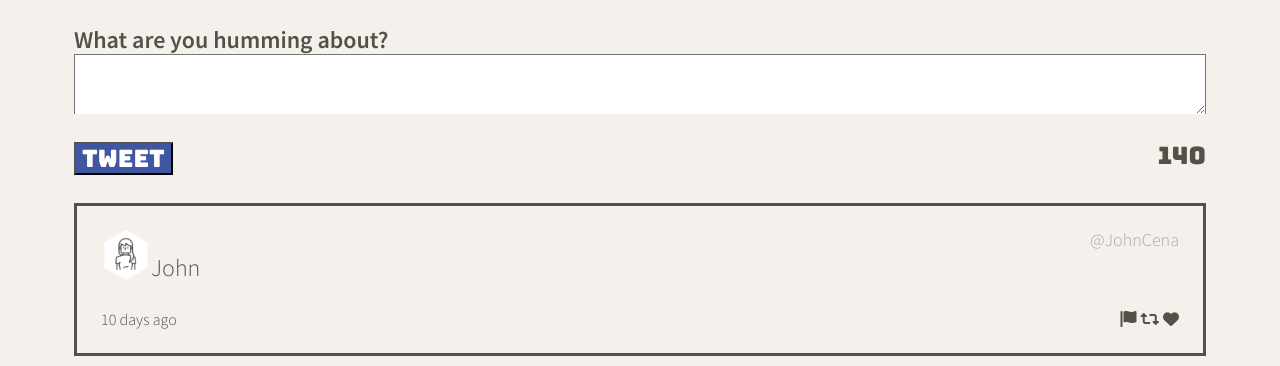
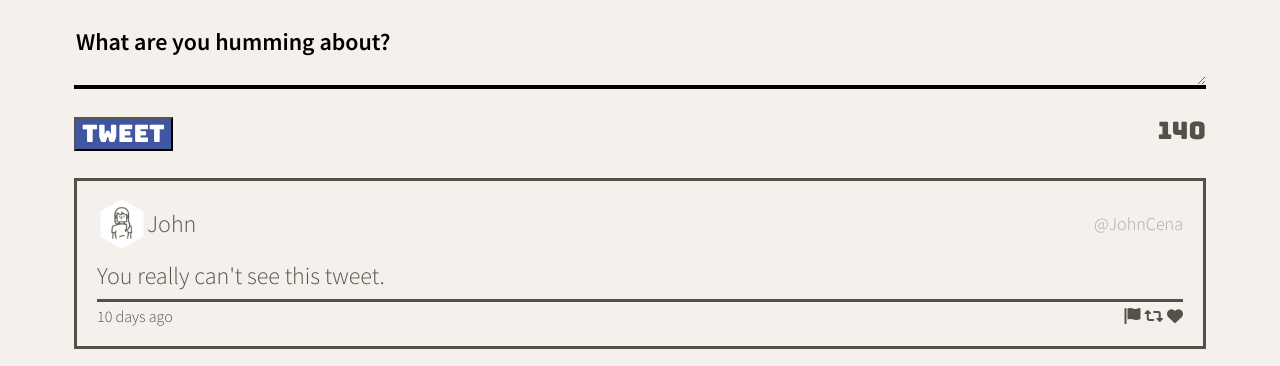
Before and after one commit to AbdulSaid/tweeter, a website: page public/index.html in a window 1280 px wide. Shown: the part 605-971 px from the top of the page. Drawn offline with nearby package versions, Linux system fonts and the light colour scheme.

Commit message:
added sticky header

```diff
--- a/public/index.html
+++ b/public/index.html
@@ -70,8 +70,7 @@
       <section class="new-tweet">
         <h2>Compose Tweet</h2>
         <form class="formUpdate" action="/tweets" method="POST">
-          <label class="hummingAbout" for="tweet-text"><strong>What are you humming about?</strong></label>
-          <textarea name="text" id="tweet-text"></textarea>
+          <textarea name="text" id="tweet-text" placeholder="What are you humming about?"></textarea>
           <br>
           <div class="tweetNumber">
             <button class="tweetButton" type="submit">Tweet</button>
@@ -90,6 +89,9 @@
             @JohnCena
           </section>
         </header>
+        <section class="areaForTweets">
+          You really can't see this tweet.
+        </section>
         <footer class="footerTweets">
           <div>10 days ago</div>
           <div>
--- a/public/styles/header.css
+++ b/public/styles/header.css
@@ -1,6 +1,5 @@
 .mainHeader {
-  position: relative;
-  z-index: 1;
+  /* z-index: 9999; */
   height: 400px;
   width: 100%;
   background-color: #0085cc;
--- a/public/styles/nav.css
+++ b/public/styles/nav.css
@@ -1,5 +1,7 @@
 nav {
-  position: relative;
+  position: sticky;
+  width: 100%;
+  top: 0;
   z-index: 2;
   display: flex;
   justify-content: space-between;
--- a/public/styles/new-tweet.css
+++ b/public/styles/new-tweet.css
@@ -22,7 +22,16 @@
 }
 
 #tweet-text {
-  border-bottom: black;
+  border-bottom: solid;
+  border: none;
+  border-bottom: 4px solid;
+  background-color: #f4f1ec;
+
+}
+
+#tweet-text::placeholder {
+  color: black;
+  font-weight: 600;
 }
 
 .tweetNumber {
--- a/public/styles/tweets.css
+++ b/public/styles/tweets.css
@@ -1,7 +1,11 @@
 .articleTweets {
   background-color: #f4f1ec;
   border-style: solid;
-  padding: 1em;
+  padding-top: 0;
+  padding-top: 5px;
+  padding-left: 20px;
+  padding-right: 20px;
+  padding-bottom: 20px;
 }
 
 .footerTweets {
@@ -16,6 +20,7 @@
   /* background-color: red; */
   display: flex;
   justify-content: space-between;
+  align-items: center;
 }
 
 .profileImage {
@@ -31,8 +36,14 @@
 
 .namePic {
   display: flex;
+  align-items: center;
 }
 
 .hoverEffect:hover {
   color: #0085cc;
 }
+
+.areaForTweets {
+  border-bottom: solid;
+  padding-bottom: 10px;
+}
```
